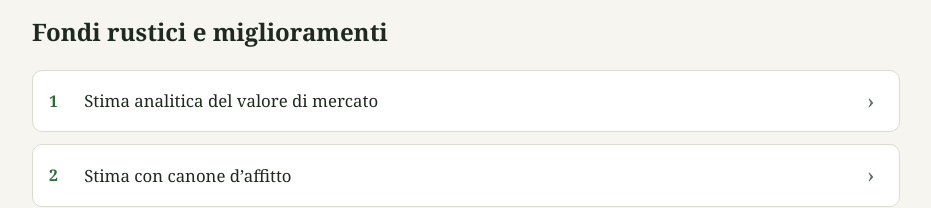
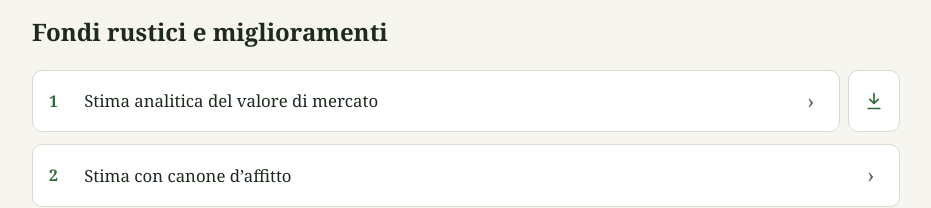
Before and after one commit to matteopandolfi91-glitch/Index.html, a plain HTML site: page index.html in a window 1280 px wide. Shown: the part 171-379 px from the top of the page, without its empty margins (174-1105 px from the left). Drawn offline with Linux system fonts and the light colour scheme.

Commit message:
nuova modifica 19.11 11:44
Aggiunta file

```diff
--- a/index.html
+++ b/index.html
@@ -8,7 +8,7 @@
 <style>
 :root{--bg:#f7f5ef;--card:#fff;--tx:#1f2a1f;--mu:#5d6b5d;--ac:#2f6b3a;--ac2:#e8f1e6;--bd:#d9dccf}
 @media(prefers-color-scheme:dark){:root{--bg:#161b16;--card:#1f261f;--tx:#e8ece4;--mu:#9fae9f;--ac:#7cc788;--ac2:#25352a;--bd:#34403a}}
-*{box-sizing:border-box}body{margin:0;background:var(--bg);color:var(--tx);font:16px/1.55 Georgia,"Times New Roman",serif}header,main,footer{max-width:900px;margin:auto;padding-left:1rem;padding-right:1rem}header{padding-top:2rem;padding-bottom:1rem}h1{margin:0 0 .3rem;color:var(--ac)}header p{color:var(--mu);margin:0}.group{margin:2rem 0}.grid{display:grid;gap:.75rem}.exercise{display:grid;grid-template-columns:2.2rem 1fr 1rem;align-items:center;text-decoration:none;color:var(--tx);background:var(--card);border:1px solid var(--bd);border-radius:10px;padding:.8rem 1rem}.exercise:hover{border-color:var(--ac);transform:translateY(-1px)}.number{font-weight:bold;color:var(--ac)}.title{font-size:1.05rem}.arrow{font-size:1.4rem;color:var(--mu)}footer{padding-top:1.5rem;padding-bottom:2rem;color:var(--mu);font-size:.85rem}
+*{box-sizing:border-box}body{margin:0;background:var(--bg);color:var(--tx);font:16px/1.55 Georgia,"Times New Roman",serif}header,main,footer{max-width:900px;margin:auto;padding-left:1rem;padding-right:1rem}header{padding-top:2rem;padding-bottom:1rem}h1{margin:0 0 .3rem;color:var(--ac)}header p{color:var(--mu);margin:0}.group{margin:2rem 0}.grid{display:grid;gap:.75rem}.exercise{display:grid;grid-template-columns:2.2rem 1fr 1rem;align-items:center;text-decoration:none;color:var(--tx);background:var(--card);border:1px solid var(--bd);border-radius:10px;padding:.8rem 1rem}.exercise:hover{border-color:var(--ac);transform:translateY(-1px)}.exercise-row{display:grid;grid-template-columns:minmax(0,1fr) auto;gap:.5rem}.exercise-download{display:grid;place-items:center;width:3.25rem;color:var(--ac);background:var(--card);border:1px solid var(--bd);border-radius:10px}.exercise-download:hover{border-color:var(--ac);background:var(--ac2)}.exercise-download:focus-visible{outline:2px solid var(--ac);outline-offset:2px}.exercise-download svg{width:1.25rem;height:1.25rem;fill:none;stroke:currentColor;stroke-width:2;stroke-linecap:round;stroke-linejoin:round}.number{font-weight:bold;color:var(--ac)}.title{font-size:1.05rem}.arrow{font-size:1.4rem;color:var(--mu)}footer{padding-top:1.5rem;padding-bottom:2rem;color:var(--mu);font-size:.85rem}
 </style>
 </head>
 <body>
@@ -20,7 +20,12 @@
 <section class="group" aria-labelledby="fondi">
 <h2 id="fondi">Fondi rustici e miglioramenti</h2>
 <div class="grid">
+<div class="exercise-row">
 <a class="exercise" href="esercizi/esercizio-1.html"><span class="number">1</span><span class="title">Stima analitica del valore di mercato</span><span class="arrow" aria-hidden="true">›</span></a>
+<a class="exercise-download" href="pdf/stima-analitica-valore-mercato-5D.pdf" download aria-label="Scarica il PDF: Stima analitica del valore di mercato" title="Scarica il PDF">
+<svg viewBox="0 0 24 24" aria-hidden="true"><path d="M12 3v12m0 0 5-5m-5 5-5-5M5 21h14"/></svg>
+</a>
+</div>
 <a class="exercise" href="esercizi/esercizio-2.html"><span class="number">2</span><span class="title">Stima con canone d’affitto</span><span class="arrow" aria-hidden="true">›</span></a>
 <a class="exercise" href="esercizi/esercizio-3.html"><span class="number">3</span><span class="title">Stima sintetica comparativa</span><span class="arrow" aria-hidden="true">›</span></a>
 <a class="exercise" href="esercizi/esercizio-4.html"><span class="number">4</span><span class="title">Saggio di capitalizzazione da compravendita</span><span class="arrow" aria-hidden="true">›</span></a>
```
Also changed, not shown: 1 other file.
